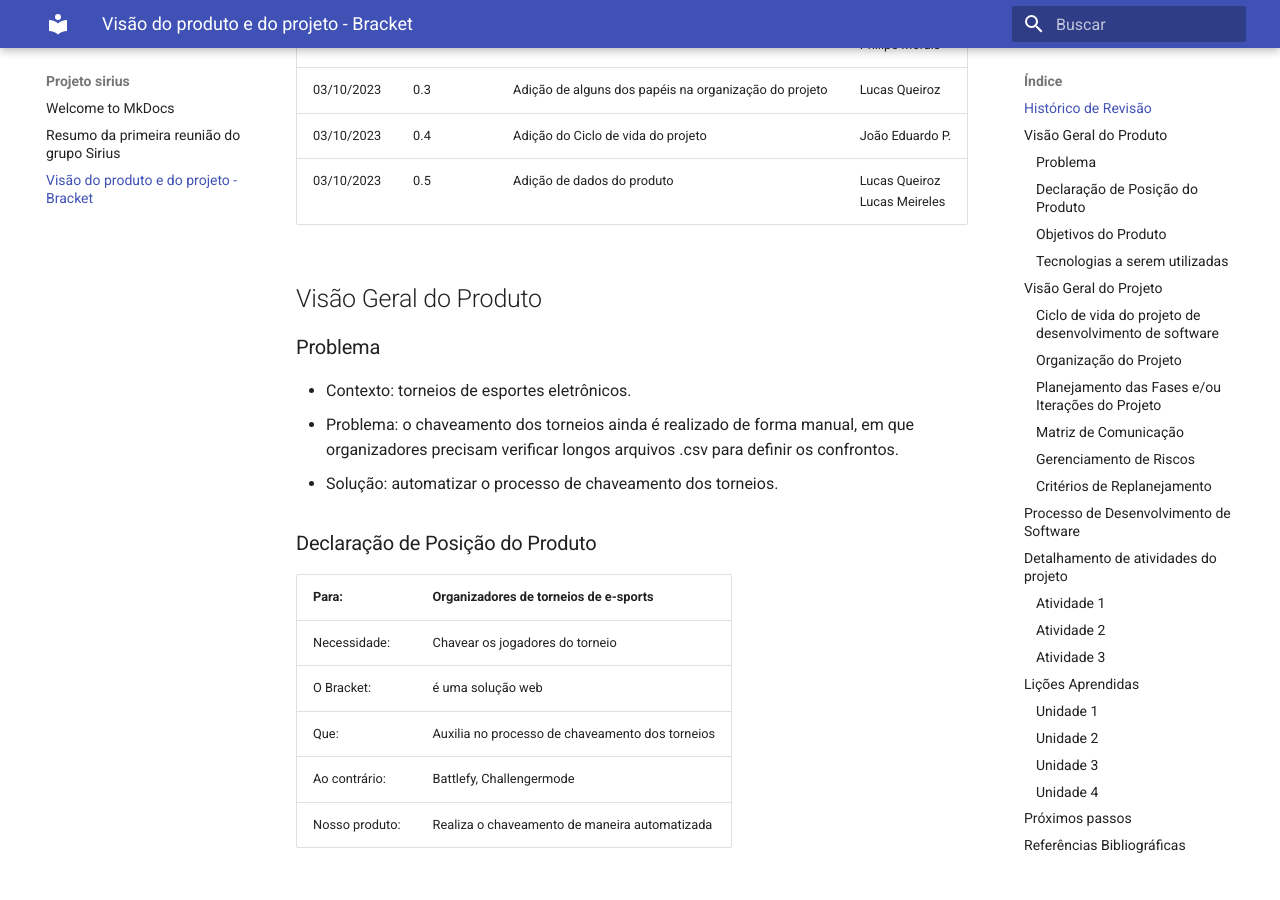
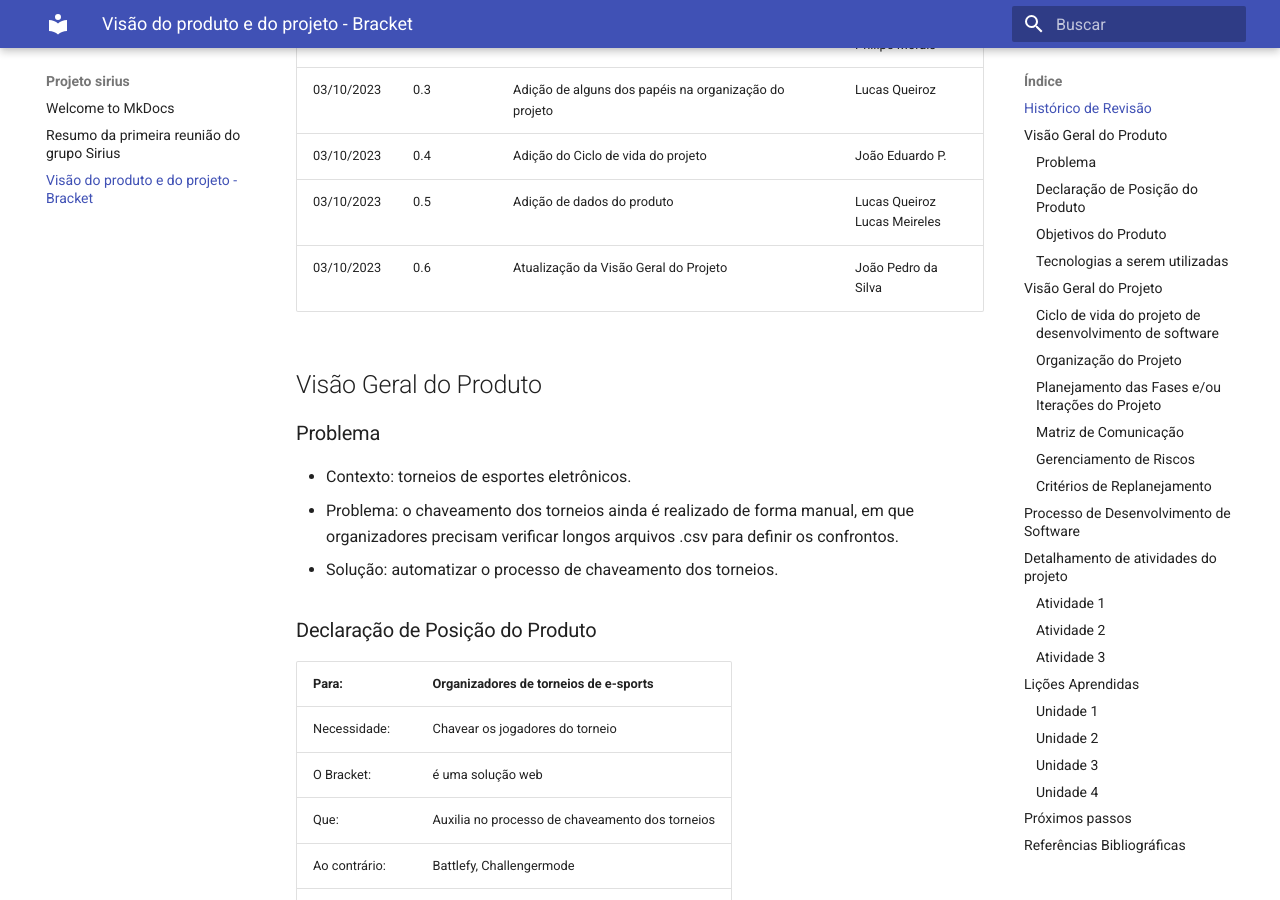
Before and after one commit to FGA0138-MDS-Ajax/2023-2-SIRIUS, an MkDocs documentation site: the page built from docs/visao-produto-projeto.md, in a window 1280 px wide and 900 px high, scrolled down 320 px. Built offline with MkDocs 1.6.1 and Material for MkDocs 9.7.7, drawn with Linux system fonts in a browser that asks for light colours.

Commit message:
atualização do historico de revisao

```diff
--- a/docs/visao-produto-projeto.md
+++ b/docs/visao-produto-projeto.md
@@ -9,6 +9,8 @@
 | 03/10/2023 | 0.3    | Adição de alguns dos papéis na organização do projeto | Lucas Queiroz                   |
 | 03/10/2023 | 0.4    | Adição do Ciclo de vida do projeto                    | João Eduardo P.                 |
 | 03/10/2023 | 0.5    | Adição de dados do produto                            | Lucas Queiroz<br>Lucas Meireles |
+| 03/10/2023 | 0.6    | Atualização da Visão Geral do Projeto                 | João Pedro da Silva             |
+
 
 ## Visão Geral do Produto
 
```
